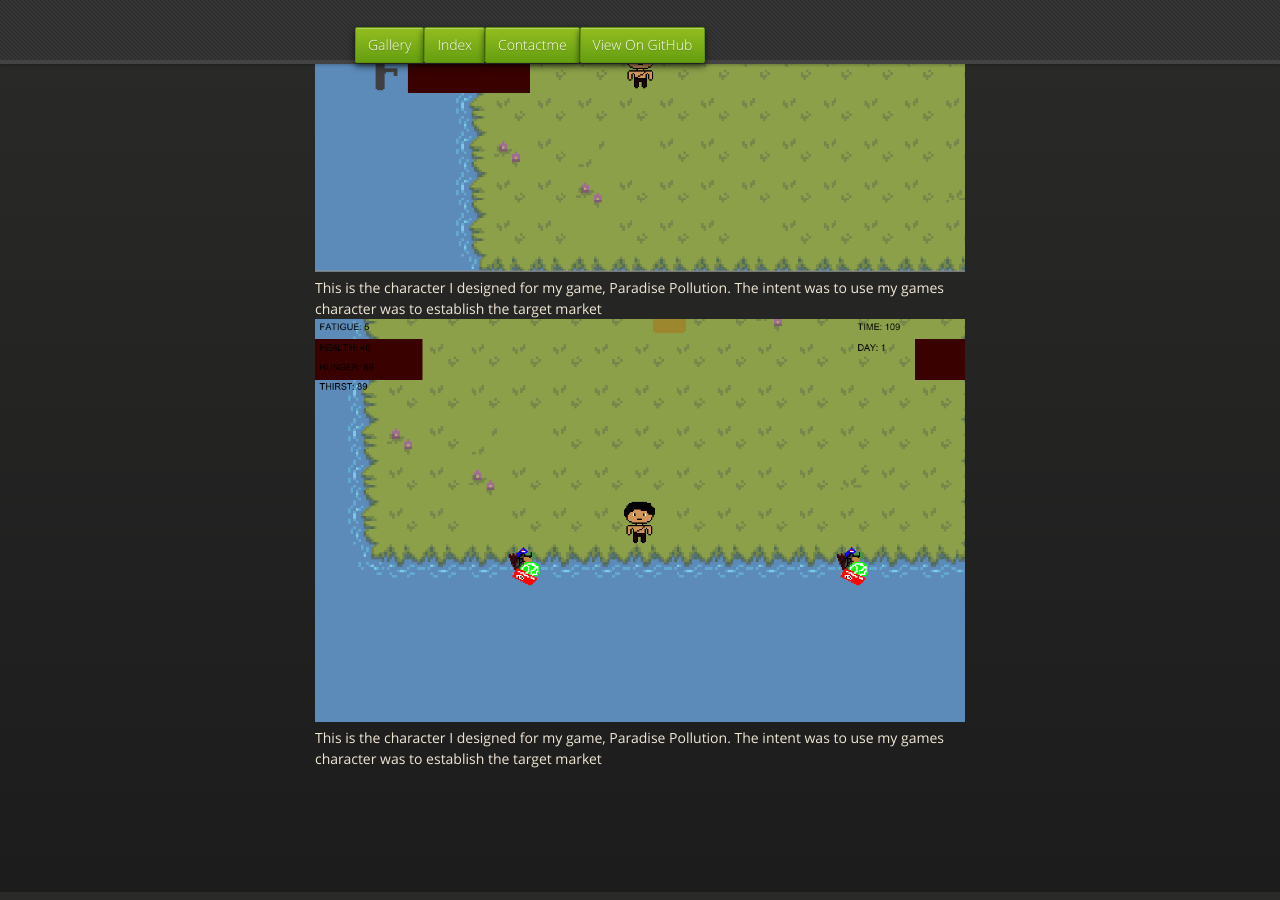
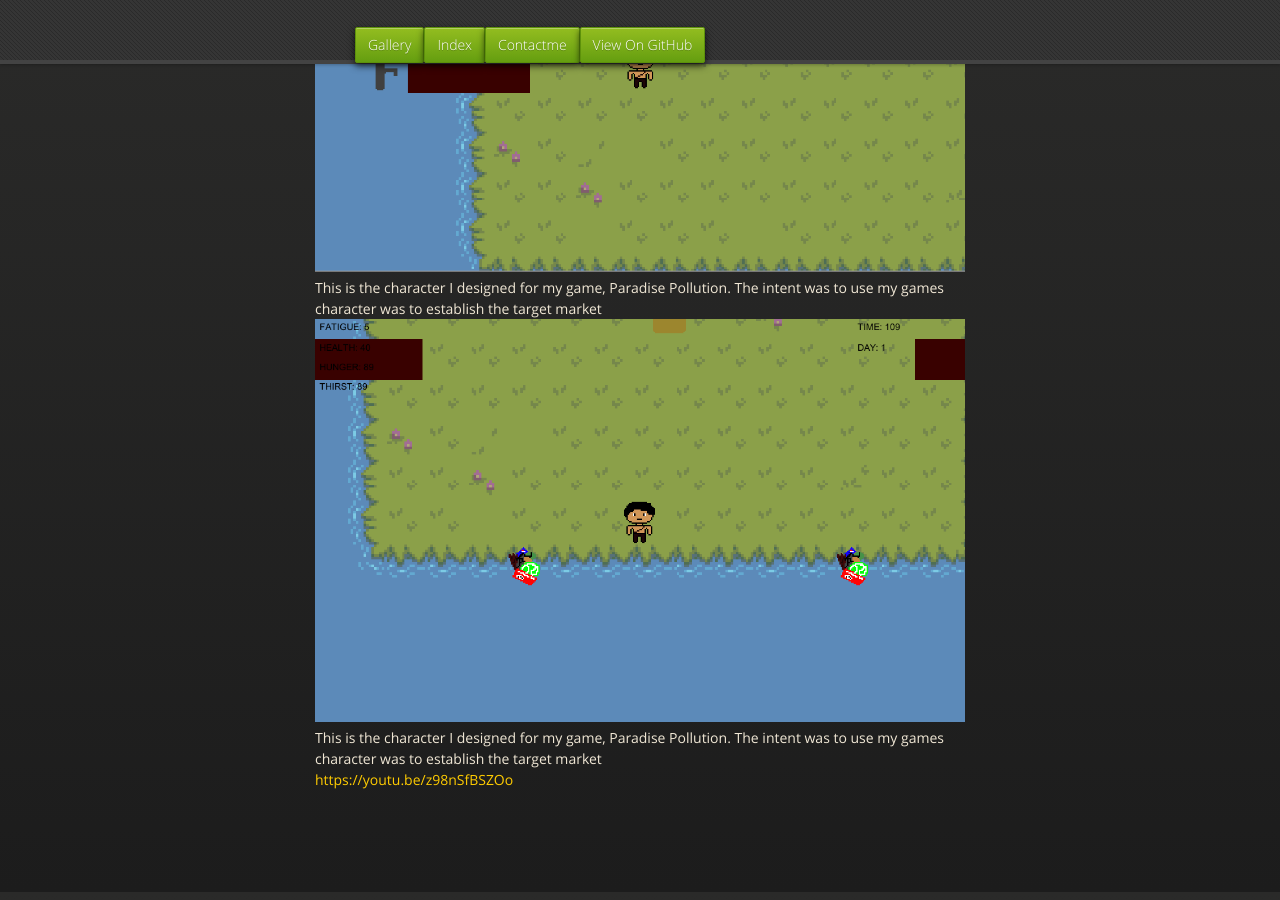
Before and after one commit to Saladsnek/MyWebsite, a Jekyll site: the page built from gallery.md, in a window 1280 px wide and 900 px high, scrolled down 908 px. Built offline with Jekyll 4.4.1, drawn with Linux system fonts in a browser that asks for light colours; nearby versions of some CDN libraries; the repository's description, which GitHub fills in, is left out; our own code applies the rules of GitHub Pages for plain Markdown files; some of the changed lines change nothing that is shown.

Commit message:
Update gallery.md

```diff
--- a/gallery.md
+++ b/gallery.md
@@ -54,3 +54,5 @@ In here is a display of the work I have done in the past.
   </a>
   <div class="desc">This is the character I designed for my game, Paradise Pollution. The intent was to use my games character was to establish the target market</div>
 </div>
+
+[https://youtu.be/z98nSfBSZOo](Link to a video of my game)
```
